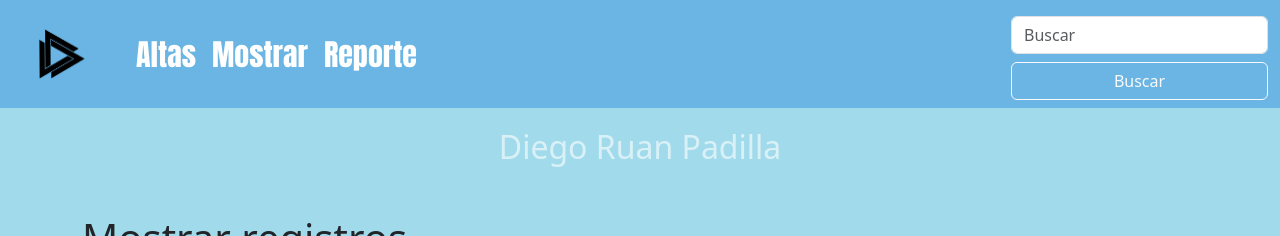
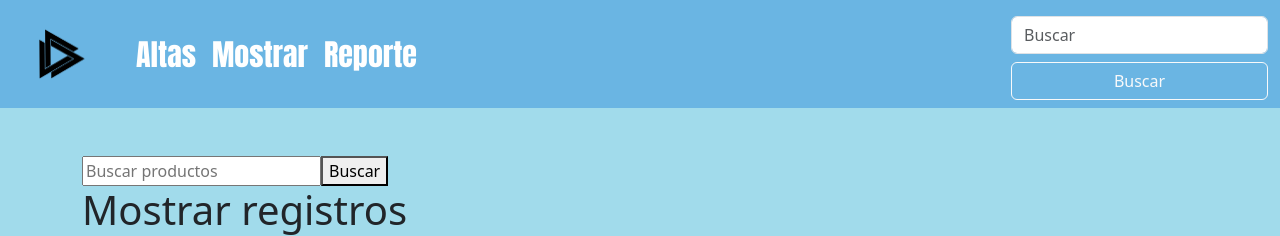
Before and after one commit to DiegoRuP/gestorInventario, an Angular app in the folder gestorInventario/angularBD/: page /mostrar in a window 1280 px wide. Shown: the top 236 px of the page. Built offline with nearby package versions, Linux system fonts and the light colour scheme; no server answers.

Commit message:
Completamos tokyo
Se agrego lo del ruan en la rama porque chida no jala :(

```diff
--- a/gestorInventario/angularBD/src/app/abc.service.ts
+++ b/gestorInventario/angularBD/src/app/abc.service.ts
@@ -30,4 +30,8 @@ export class AbcService {
     return this.httpClient.put(`${this.apiUrl}/productos/${id}`, body).toPromise();
   }
 
+  buscarProductos(query: string) {
+    return this.httpClient.get(`http://localhost:3000/search?q=${query}`);
+  }
+
 }
--- a/gestorInventario/angularBD/src/app/app.component.html
+++ b/gestorInventario/angularBD/src/app/app.component.html
@@ -1,5 +1,4 @@
 <app-navbar></app-navbar>
-<h2>Diego Ruan Padilla</h2>
 <div class="container mt-5">
   <router-outlet></router-outlet>
 </div>
--- a/gestorInventario/angularBD/src/app/mostrar/mostrar.component.html
+++ b/gestorInventario/angularBD/src/app/mostrar/mostrar.component.html
@@ -1,3 +1,9 @@
+<div>
+  <input [(ngModel)]="searchQuery" placeholder="Buscar productos" />
+  <button (click)="buscar()">Buscar</button>
+</div>
+
+
 <h1>Mostrar registros</h1>
 
 <table class="table">
--- a/gestorInventario/angularBD/src/app/mostrar/mostrar.component.ts
+++ b/gestorInventario/angularBD/src/app/mostrar/mostrar.component.ts
@@ -77,6 +77,18 @@ actualizar(): void {
   }
 }
 
+searchQuery: string = '';
 
+buscar(): void {
+  if (this.searchQuery) {
+    this.abcService.buscarProductos(this.searchQuery).subscribe((res: any) => {
+      console.log('Resultados de búsqueda');
+      console.log(res);
+      this.array = res.array;
+    });
+  } else {
+    this.constructor();
+  }
+}
 
 }
```
Also changed, not shown: 1 other file (tests, documents, lock files or other folders).
